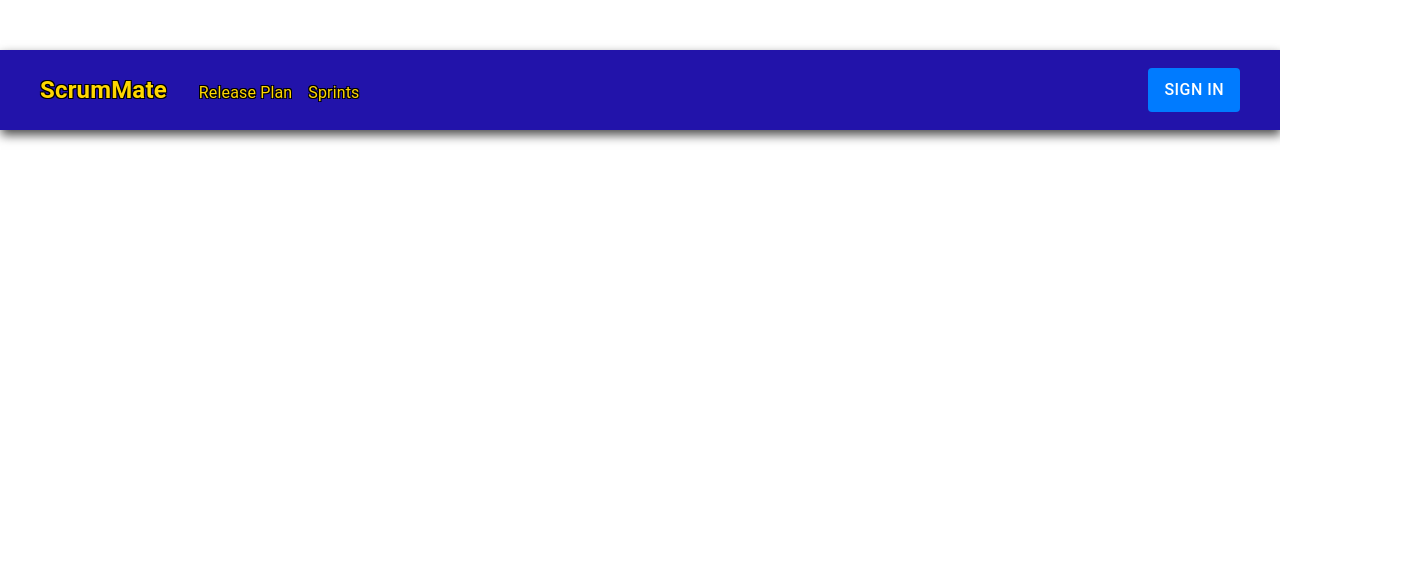
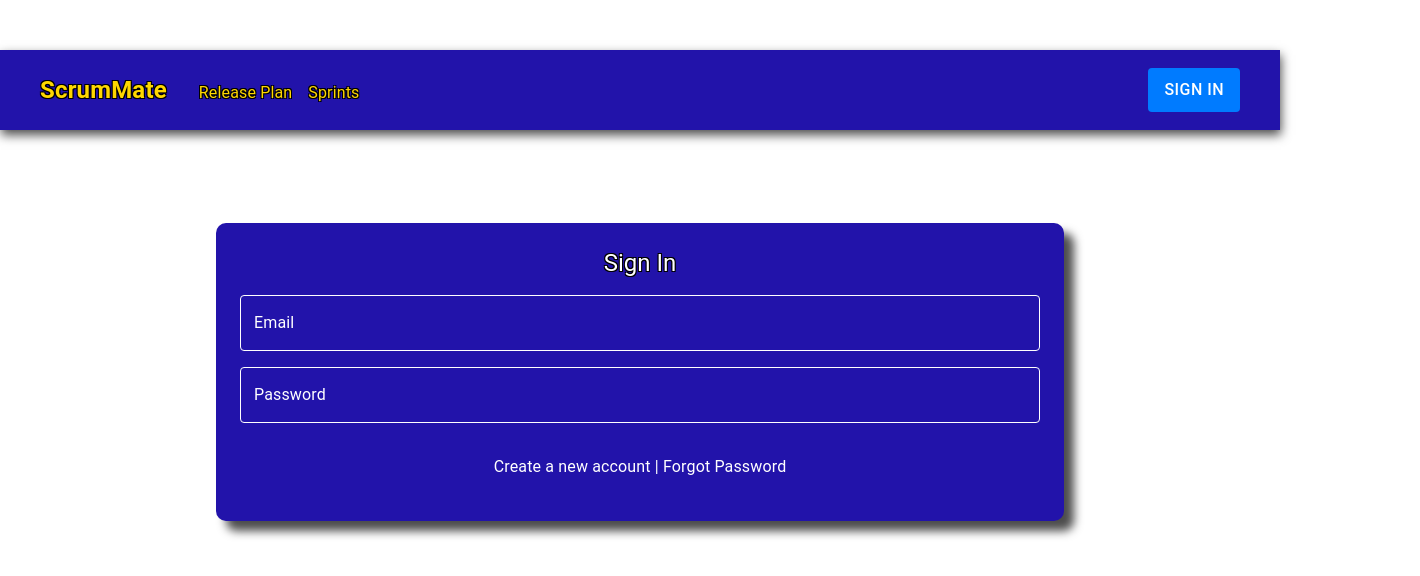
Before and after one commit to adhocmaster/ScrumMate, a React (Create React App) app in the folder frontend/: page /dashboard in a window 1280 px wide. Both pictures are taken after a click on the button "SIGN IN". Shown: the top 576 px of the page, 1420 px wide, since content can reach past the window. Built offline with nearby package versions, Linux system fonts and the light colour scheme.

Commit message:
Add sign in page

```diff
--- a/frontend/src/App.jsx
+++ b/frontend/src/App.jsx
@@ -4,12 +4,13 @@ import Navbar from './Components/Navbar';
 import TextBox from './Components/Textbox';
 import DualScrollBoxes from './Components/DualScrollBoxes';
 import './App.css';
+import SignInBox from './Components/SignInBox';
 
 function App() {
   const [data, setData] = useState(null);
   const [textBoxText, setTextBoxText] = useState("Dashboard");
   const [currentPage, setCurrentPage] = useState('home');
-  const [textBoxPadding, setTextBoxPadding] = useState('20px'); // State to track text box padding
+  const [textBoxPadding, setTextBoxPadding] = useState('130px'); // State to track text box padding
 
   useEffect(() => {
     fetch('/')
@@ -25,7 +26,7 @@ function App() {
   const handleNavClick = (page) => {
     setCurrentPage(page);
     let pageText = "";
-    let paddingValue = '20px'; // Default padding
+    let paddingValue = '130px'; // Default padding
     switch (page) {
       case 'home':
         pageText = "Dashboard";
@@ -38,6 +39,10 @@ function App() {
       case 'sprints':
         pageText = "Sprints";
         paddingValue = '153px';
+        break;
+      case 'signIn':
+        pageText = ""
+        paddingValue = '150';
         break;
       default:
         pageText = "Dashboard";
@@ -141,6 +146,13 @@ function App() {
         <DualScrollBoxes />
       </>
     );
+  } else if (currentPage === 'signIn') {
+    content = (
+      <>
+        <TextBox text={textBoxText} style={{ paddingLeft: textBoxPadding }} />
+        <SignInBox />
+      </>
+    );
   }
 
   return (
--- /dev/null
+++ b/frontend/src/Components/SignInBox.jsx
@@ -0,0 +1,119 @@
+import React from 'react';
+import Box from '@mui/material/Box';
+import Typography from '@mui/material/Typography';
+import TextField from '@mui/material/TextField';
+import Link from '@mui/material/Link';
+
+function SignInBox() {
+  return (
+    <Box
+      sx={{
+        display: 'flex',
+        flexDirection: 'column',
+        justifyContent: 'flex-start', // Align to the top
+        alignItems: 'center',
+        height: '100vh', // Full viewport height
+        width: '100%',
+        padding: '20px 0', // Added padding to the top and bottom
+      }}
+    >
+      <Box
+        sx={{
+          width: '90%',
+          maxWidth: '800px', // Increased maximum width
+          height: '250px', // Increased height for the box
+          bgcolor: 'rgb(34, 19, 170)', // Blue background color
+          color: 'white',
+          mt: '50px', // Push box down from the top of the screen
+          p: 3,
+          borderRadius: '10px',
+          boxShadow: '10px 10px 10px rgba(0, 0, 0, 0.7)',
+          display: 'flex',
+          flexDirection: 'column',
+          alignItems: 'center',
+          gap: 2,
+          '& .MuiTextField-root': {
+            width: '100%', // Full width
+            '& label.Mui-focused': {
+              color: 'white',
+            },
+            '& .MuiOutlinedInput-root': {
+              '& fieldset': {
+                borderColor: 'white',
+              },
+              '&:hover fieldset': {
+                borderColor: 'white',
+              },
+              '&.Mui-focused fieldset': {
+                borderColor: 'white',
+              },
+              // Override autofill styles
+              '& input:-webkit-autofill': {
+                WebkitBoxShadow: '0 0 0 100px rgb(34, 19, 170) inset', // Match the blue background color
+                WebkitTextFillColor: 'white', // Keep the text color white
+              },
+              '& input:-webkit-autofill:hover': {
+                WebkitBoxShadow: '0 0 0 100px rgb(34, 19, 170) inset',
+                WebkitTextFillColor: 'white',
+              },
+              '& input:-webkit-autofill:focus': {
+                WebkitBoxShadow: '0 0 0 100px rgb(34, 19, 170) inset',
+                WebkitTextFillColor: 'white',
+              },
+            },
+            '& .MuiInputLabel-root': {
+              color: 'white',
+            },
+            '& .MuiOutlinedInput-root.Mui-focused .MuiOutlinedInput-input': {
+              color: 'white',
+            },
+            '& .MuiOutlinedInput-input': {
+              color: 'white',
+            },
+          },
+        }}
+      >
+        <Typography
+          sx={{
+            typography: 'h5',
+            color: 'white',
+            textAlign: 'center',
+            textShadow: '1px 1px black, -1px -1px black, 1px -1px black, -1px 1px black',
+          }}
+        >
+          Sign In
+        </Typography>
+        <TextField
+          label="Email"
+          variant="outlined"
+          autoComplete="off"
+        />
+        <TextField
+          label="Password"
+          type="password"
+          variant="outlined"
+          autoComplete="new-password"
+        />
+        <Typography sx={{ color: 'white', textAlign: 'center', mt: 2 }}>
+          <Link
+            href="#" // Replace with your registration page link
+            onClick={() => window.open('/register', '_blank')}
+            sx={{ color: 'white', textDecoration: 'none' }}
+          >
+            Create a new account
+          </Link>
+          {' | '}
+          <Link
+            href="#" // Replace with your password reset page link
+            onClick={() => window.open('/forgot-password', '_blank')}
+            sx={{ color: 'white', textDecoration: 'none' }}
+          >
+            Forgot Password
+          </Link>
+        </Typography>
+      </Box>
+    </Box>
+  );
+}
+
+export default SignInBox;
```
